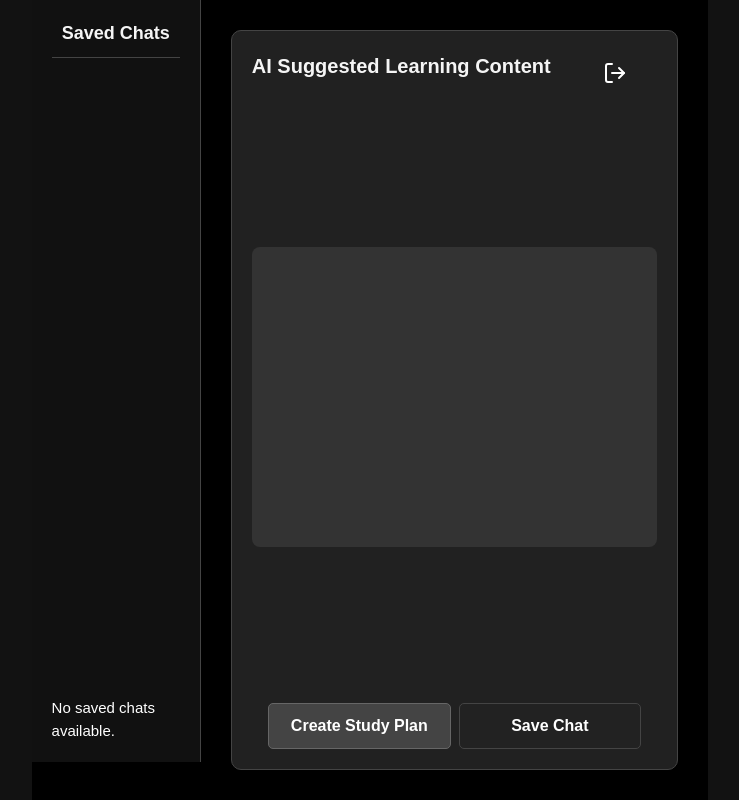
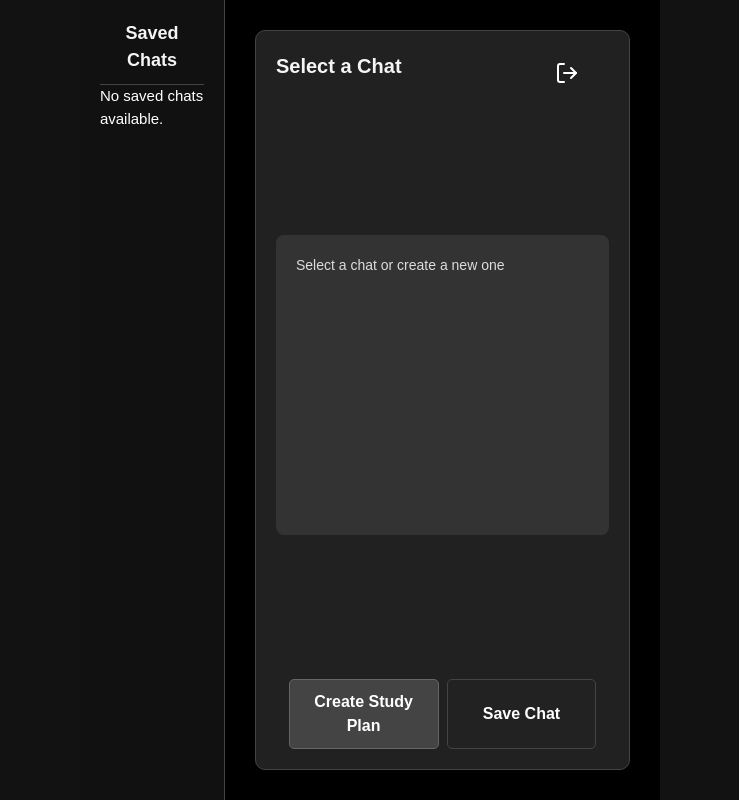
Before and after one commit to MyckasP/AiFront, a React (Create React App) app: page /chat in a window 1280 px wide. Shown: the whole page, without its empty margins (270-1009 px from the left). Built offline with nearby package versions, Linux system fonts and the light colour scheme.

Commit message:
chat bugs&chat-list ui

```diff
--- a/src/components/Chat/Chat.css
+++ b/src/components/Chat/Chat.css
@@ -6,23 +6,27 @@
     color: #fff; /* White text */
     animation: fadeIn 0.5s ease-in-out; /* Fade in effect */
 }
-
 .chat-sidebar {
     width: 25%;
     background-color: #111;
-    margin-bottom:38px;/* Darker sidebar background */
     padding: 20px;
     display: flex;
     flex-direction: column;
-    justify-content: space-between;
     border-right: 1px solid #444;
-    transition: background-color 0.3s; /* Smooth transition for hover */
+    transition: background-color 0.3s;
 }
+
+.saved-chats-list {
+    flex: 1;
+    display: flex;
+    flex-direction: column;
+    overflow-y: auto;
+}
+
 
 .sidebar-header {
     font-size: 18px;
     font-weight: bold;
-    margin-bottom: 20px;
     text-align: center;
     border-bottom: 1px solid #444;
     padding-bottom: 10px;
@@ -30,32 +34,35 @@
 }
 
 .saved-chats-list {
+    align-content: flex-start;
     font-size: 15px;
     list-style: none;
     padding: 0;
-    overflow-y: scroll; /* Ensure scrollbar is visible */
-    scrollbar-width: thin; /* For Firefox */
-    scrollbar-color: #888 #212121; /* For Firefox */
-    max-height: calc(100vh );
+    overflow-y: scroll;
+    scrollbar-width: thin;
+    scrollbar-color: #888 #212121;
+    max-height: calc(100vh);
 }
 
-/* Custom scrollbar for Webkit browsers */
+/* Webkit scrollbar styling */
 .saved-chats-list::-webkit-scrollbar {
-    width: 6px; /* Thin scrollbar */
+    width: 8px;
 }
 
 .saved-chats-list::-webkit-scrollbar-track {
-    background: #212121; /* Dark background for the track */
+    background: #212121;
 }
 
 .saved-chats-list::-webkit-scrollbar-thumb {
-    background-color: #888; /* Light color for the thumb */
-    border-radius: 10px; /* Rounded corners */
+    background: #888;
+    border-radius: 4px;
 }
 
 .saved-chats-list::-webkit-scrollbar-thumb:hover {
-    background-color: #555; /* Darker thumb color on hover */
+    background: #555;
 }
+
+
 
 .saved-chat-item {
     padding: 10px;
--- a/src/components/Chat/Chat.tsx
+++ b/src/components/Chat/Chat.tsx
@@ -18,7 +18,17 @@ const Chat: React.FC = () => {
     const [userId, setUserId] = useState<number | null>(null);
     const [savedChats, setSavedChats] = useState<SavedChat[]>([]);
     const [selectedChat, setSelectedChat] = useState<SavedChat | null>(null);
+    const [isNewChat, setIsNewChat] = useState<boolean>(false);
     const chatService = new ChatService();
+
+    useEffect(() => {
+        if (aiResponse) {
+            setIsNewChat(true);
+            setSelectedChat(null);
+        } else {
+            setIsNewChat(false);
+        }
+    }, [aiResponse]);
 
     const handleSaveChat = () => setShowModal(true);
 
@@ -52,7 +62,16 @@ const Chat: React.FC = () => {
                 content: chat.chatContent,
                 timestamp: chat.timestamp,
             }));
-            setSavedChats(mappedChats);
+
+            const sortedChats = mappedChats.sort((a, b) =>
+                new Date(b.timestamp).getTime() - new Date(a.timestamp).getTime()
+            );
+
+            setSavedChats(sortedChats);
+
+            if (sortedChats.length > 0 && !selectedChat && !isNewChat) {
+                setSelectedChat(sortedChats[0]);
+            }
         } catch (error: any) {
             console.error('Error fetching saved chats:', error.message);
         }
@@ -72,18 +91,14 @@ const Chat: React.FC = () => {
         }
     }, [userId]);
 
+    const selectChat = (chat: SavedChat) => {
+        setSelectedChat(chat);
+        setIsNewChat(false);
+    };
+
     const renderContent = () => {
-        if (selectedChat) {
-            return (
-                <div>
-                    <h4>{selectedChat.name}</h4>
-                    <p>{selectedChat.content}</p>
-                </div>
-            );
-        }
-
+        if (isNewChat) {
             let content = aiResponse || '';
-        // Remove both '*' and '**' symbols from the AI response
             content = content.replace(/\*\*/g, '').replace(/\*/g, '').trim();
 
             if (learningFormat === 'bulletPoints') {
@@ -97,24 +112,30 @@ const Chat: React.FC = () => {
                 );
             }
             return <p className="chat-paragraph">{content}</p>;
-    };
+        }
 
+        if (selectedChat) {
+            return (
+                <div>
+                    <h4>{selectedChat.name}</h4>
+                    <p>{selectedChat.content}</p>
+                </div>
+            );
+        }
 
-    const selectChat = (chat: SavedChat) => {
-        setSelectedChat(chat);
+        return <p>Select a chat or create a new one</p>;
     };
 
     return (
         <div className="chat-wrapper">
             <div className="chat-sidebar">
                 <div className="sidebar-header">Saved Chats</div>
-
                 <div className="saved-chats-list">
                     {savedChats.length > 0 ? (
                         savedChats.map((chat, index) => (
                             <div
                                 key={index}
-                                className="saved-chat-item"
+                                className={`saved-chat-item ${selectedChat?.name === chat.name ? 'selected' : ''}`}
                                 onClick={() => selectChat(chat)}
                                 role="button"
                                 tabIndex={0}
@@ -130,7 +151,7 @@ const Chat: React.FC = () => {
             </div>
             <div className="chat-container">
                 <div className="chat-header">
-                    {selectedChat ? `Chat: ${selectedChat.name}` : 'AI Suggested Learning Content'}
+                    {isNewChat ? 'New Chat' : selectedChat ? `Chat: ${selectedChat.name}` : 'Select a Chat'}
                     <button
                         className="exit-icon"
                         onClick={() => navigate('/front')}
--- a/src/components/ChatInput/ChatInput.css
+++ b/src/components/ChatInput/ChatInput.css
@@ -10,8 +10,8 @@ body {
 .chat-input-container {
     position: relative;
     display: flex;
-    height: 100vh;
-    background-color: #212121; /* Dark background */
+    height: 80vh;
+    background-color:#121212; /* Dark background */
 }
 
 /* Layout Container */
@@ -48,15 +48,32 @@ body {
     font-size: 14px;
     line-height: 1.6;
     margin-bottom: 12px;
+    display: flex;
+    align-content: center;
+    justify-content: center;
 }
 
-/* Select Containers */
+/* Modify the existing select containers section in your CSS */
 .select-container {
     display: flex;
     max-width: 480px;
     gap: 16px;
     padding: 12px;
+    width: calc(50% - 16px); /* Make each container take up half the width minus gap */
+    margin: 0;
+    box-sizing: border-box;
 }
+
+/* Add a new wrapper for select containers */
+.select-containers-wrapper {
+    display: flex;
+    flex-wrap: wrap;
+    gap: 16px;
+    width: 100%;
+    padding: 12px;
+    justify-content: flex-start;
+}
+
 
 .select-label {
     display: flex;
--- a/src/components/ChatInput/ChatInput.tsx
+++ b/src/components/ChatInput/ChatInput.tsx
@@ -23,6 +23,11 @@ const ChatInput: React.FC = () => {
 
     const handleStudyTimeChange = (event: React.ChangeEvent<HTMLInputElement>) => {
         setStudyTime(event.target.value);
+    };
+    const generateChatTitle = (content: string): string => {
+        if (!content) return "Untitled Chat";
+        const sentences = content.split('.').filter((sentence) => sentence.trim().length > 0);
+        return sentences[0].length > 50 ? `${sentences[0].slice(0, 50)}...` : sentences[0];
     };
 
     const handleTopicChange = (event: React.ChangeEvent<HTMLInputElement>) => {
@@ -77,11 +82,14 @@ const ChatInput: React.FC = () => {
         <div className="chat-input-container">
             <div className="layout-container flex h-full grow flex-col">
                 <div className="px-40 flex flex-1 justify-center py-5">
-                    <div className="layout-content-container flex flex-col w-[512px] max-w-[512px] py-5 max-w-[960px] flex-1">
-                        <h1 className="title">Let's personalize your study plan</h1>
+                    <div
+                        className="layout-content-container flex flex-col w-[512px] max-w-[512px] py-5 max-w-[960px] flex-1">
+                        <h1 className="title">Let's personalize your study plan </h1>
                         <p className="description">
+
                             This will help me suggest the most relevant content and pace your learning.
                         </p>
+                        <div className="select-containers-wrapper">
                             <div className="select-container">
                                 <label className="select-label">
                                     <p className="select-title">I want to learn about...</p>
@@ -97,7 +105,8 @@ const ChatInput: React.FC = () => {
                             <div className="select-container">
                                 <label className="select-label">
                                     <p className="select-title">Difficulty</p>
-                                <select className="select-input" value={difficulty} onChange={handleDifficultyChange}>
+                                    <select className="select-input" value={difficulty}
+                                            onChange={handleDifficultyChange}>
                                         <option value="">Select a difficulty level</option>
                                         <option value="easy">Easy</option>
                                         <option value="medium">Medium</option>
@@ -120,14 +129,16 @@ const ChatInput: React.FC = () => {
                             <div className="select-container">
                                 <label className="select-label">
                                     <p className="select-title">Learning format</p>
-                                <select className="select-input" value={learningFormat} onChange={handleLearningFormatChange}>
+                                    <select className="select-input" value={learningFormat}
+                                            onChange={handleLearningFormatChange}>
                                         <option value="">Select a learning format</option>
                                         <option value="paragraph">Paragraph</option>
                                         <option value="bulletPoints">Bullet Points</option>
                                     </select>
                                 </label>
                             </div>
-                        <div className="button-container">
+                        </div>
+                            <div className="button-container flex flex-1 justify-center ">
                                 <button className="cancel-button" onClick={handleCancel}>
                                     <span className="truncate">Cancel</span>
                                 </button>
--- a/src/components/front/front.css
+++ b/src/components/front/front.css
@@ -2,7 +2,7 @@
 
 body {
     margin: 0;
-    background-color: #121212; /* Dark mode body background */
+    background-color: #4B4B4B; /* Dark mode body background */
     color: #e0e0e0; /* Light text color for dark mode */
 }
 
@@ -36,13 +36,14 @@ body {
     align-items: center;
     padding: 1rem 2.5rem;
     border-bottom: 1px solid #333; /* Adjust for dark mode */
-    background-color: #1e1e1e; /* Dark header background */
+    background-color: #040E13; /* Dark header background */
 }
 
 .header-left {
     display: flex;
     align-items: center;
     gap: 1rem;
+    margin-top: 5vh;
 }
 
 .logo {
@@ -61,6 +62,7 @@ body {
     display: flex;
     align-items: center;
     gap: 2rem;
+    margin-top: 5vh;
 }
 
 .buttons {
@@ -94,6 +96,7 @@ body {
     justify-content: center;
     align-items: center;
     padding: 2rem 10rem;
+    background-color: #040D12;
 }
 
 .hero-section {
@@ -146,7 +149,7 @@ body {
 }
 
 .cta-button {
-    background-color: #258df4;
+    background-color:#20292D;
     color: #f8fafc;
     font-size: 1rem;
     font-weight: bold;
@@ -155,5 +158,5 @@ body {
 }
 
 .cta-button:hover {
-    background-color: #1a73e8;
+    background-color: #1D2529;
 }
```
Lines whose indentation alone changed are shown as unchanged.
